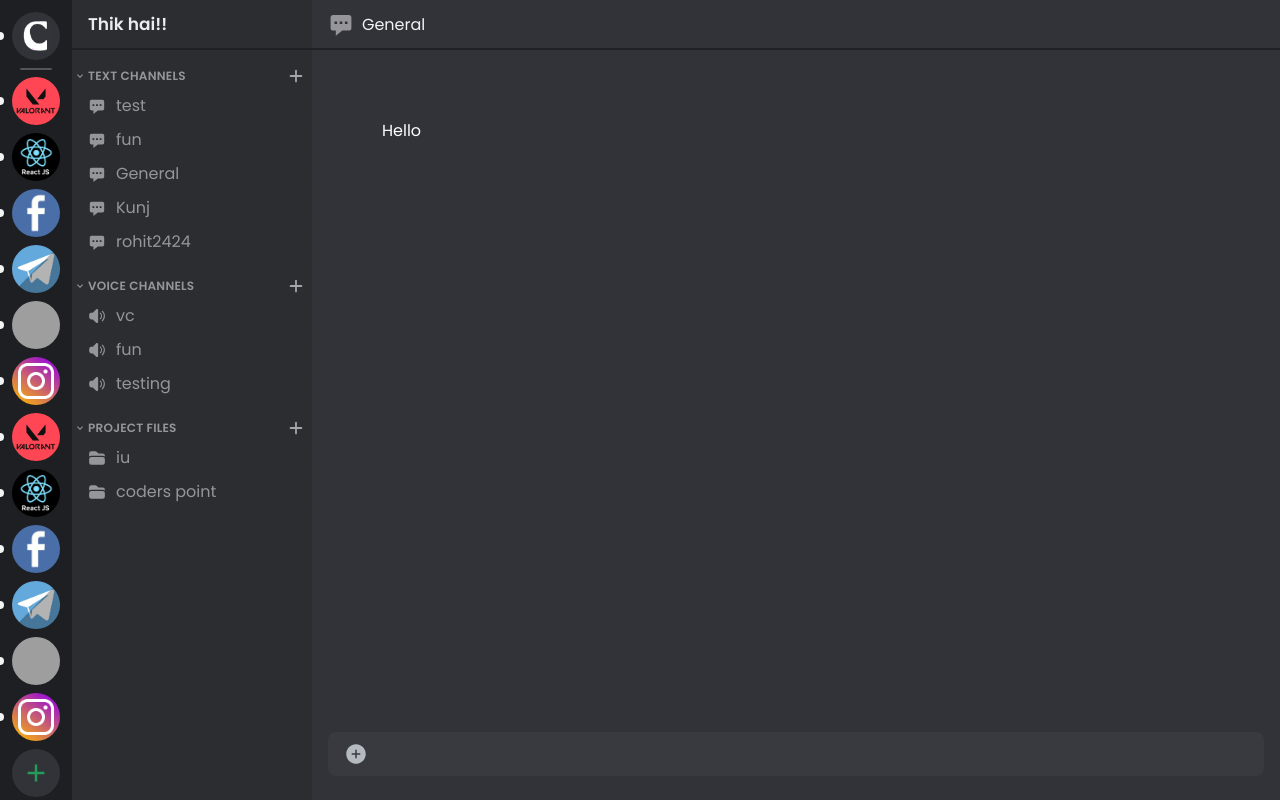
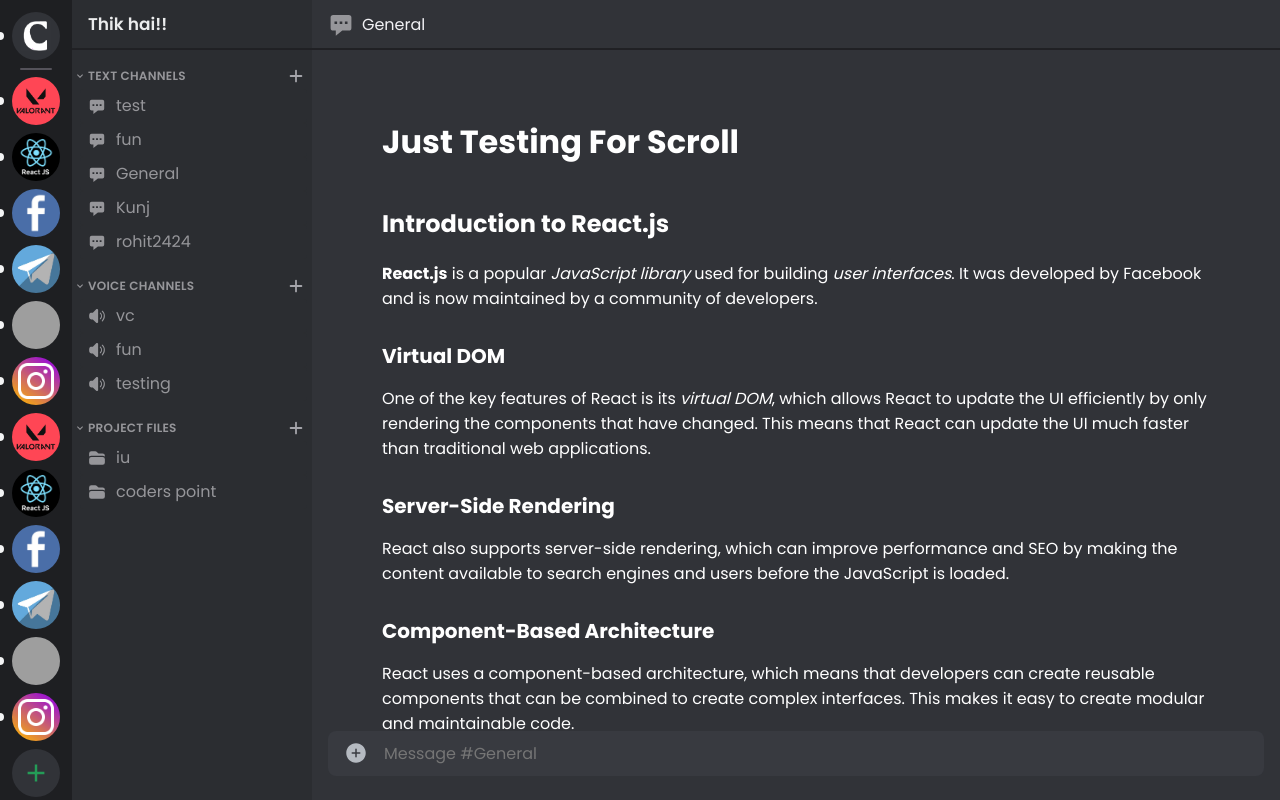
Before and after one commit to KUNJ1311/Coders-Point, a React (Create React App) app in the folder Frontend/: page /mainapp in a window 1280 px wide. Built offline with nearby package versions, Linux system fonts and the light colour scheme; sample sign-in values are in the browser's storage; grey boxes are pictures that could not be loaded.

Commit message:
main app design changes

```diff
--- a/Frontend/src/App.js
+++ b/Frontend/src/App.js
@@ -11,12 +11,11 @@ function App() {
 		<>
 			<UserState>
 				<Router>
-					<ToastContainer position="top-right" autoClose={5000} hideProgressBar={false} newestOnTop={false} closeOnClick rtl={false} pauseOnFocusLoss draggable pauseOnHover theme="light" />
+					<ToastContainer position="top-right" autoClose={5000} hideProgressBar={false} newestOnTop={false} closeOnClick rtl={false} draggable pauseOnHover theme="light" />
 					<Routes>
 						<Route exact path="/" element={<Home />} />
 						<Route path="/login" element={<Login />} />
 						{/* Authorized Routes */}
-
 						<Route
 							path="/mainapp"
 							element={
--- a/Frontend/src/components/MainApp/Discover/discover.css
+++ b/Frontend/src/components/MainApp/Discover/discover.css
@@ -58,14 +58,10 @@
 	overflow-y: scroll;
 	padding-right: 5px;
 	scrollbar-width: none;
-	-ms-overflow-style: none;
 	scroll-behavior: smooth;
 	position: relative;
-	-webkit-box-sizing: border-box;
 	box-sizing: border-box;
 	min-height: 0;
-	-webkit-box-flex: 1;
-	-ms-flex: 1 1 auto;
 	flex: 1 1 auto;
 }
 
@@ -83,25 +79,16 @@
 
 .wrapperCommon {
 	position: relative;
-	-webkit-box-sizing: border-box;
 	box-sizing: border-box;
 	height: 24px;
 	padding-left: 16px;
-	display: -webkit-box;
-	display: -ms-flexbox;
 	display: flex;
-	-webkit-box-align: center;
-	-ms-flex-align: center;
 	align-items: center;
-	-webkit-box-pack: justify;
-	-ms-flex-pack: justify;
 	justify-content: space-between;
 	font-size: 13px;
 }
 
 .channels-content {
-	-webkit-box-flex: 1;
-	-ms-flex: 1 1 auto;
 	flex: 1 1 auto;
 	overflow: hidden;
 }
--- a/Frontend/src/components/MainApp/Groups/Groups.js
+++ b/Frontend/src/components/MainApp/Groups/Groups.js
@@ -101,10 +101,11 @@ const Groups = () => {
 				</div>
 				{/* Plus */}
 				<div className="d-flex flex-col w-full align-c">
-					<div width="48px" height="48px" className="mb-2 cursor-pointer groups-svg-border">
+					<div id="add-tooltip" data-tooltip-offset={20} width="48px" height="48px" className="mb-2 cursor-pointer groups-svg-border">
 						<svg className="d-flex object-cover round plus-svg" fill="#249c57" width="48px" height="48px" viewBox="0 0 1024 1024" xmlns="http://www.w3.org/2000/svg">
 							<path d="M486 691h52V538h153v-52H538V333h-52v153H333v52h153z" />
 						</svg>
+						<Tooltip anchorSelect="#add-tooltip" place="right" content="Add Group" id="tooltip" />
 					</div>
 				</div>
 			</div>
--- a/Frontend/src/components/MainApp/Maincontent/MainContent.js
+++ b/Frontend/src/components/MainApp/Maincontent/MainContent.js
@@ -1,8 +1,15 @@
-import React from "react";
+import React, { useEffect, useState } from "react";
 import "./maincontent.css";
 import { HiChatAlt } from "react-icons/hi";
 import { IoAddCircle } from "react-icons/io5";
 const MainContent = () => {
+	const [value, setValue] = useState("");
+
+	function handleChange(event) {
+		setValue(event.target.value);
+		event.target.style.height = "auto";
+		event.target.style.height = `${event.target.scrollHeight}px`;
+	}
 	return (
 		<>
 			<div className="maincontent">
@@ -20,16 +27,46 @@ const MainContent = () => {
 					<div style={{ overflow: "auto", display: "flex", flex: "1 1 auto", flexDirection: "column" }}>
 						<div className="chat-area">
 							<div style={{ color: "white", padding: "70px" }}>
-								Hello
+								<h1>Just Testing For Scroll</h1>
+								<h2 style={{ marginTop: "40px", marginBottom: "20px", fontSize: "24px" }}>Introduction to React.js</h2>
+
+								<p style={{ marginBottom: "20px" }}>
+									<strong>React.js</strong> is a popular <em>JavaScript library</em> used for building <em>user interfaces</em>. It was developed by Facebook and is now maintained by a community of developers.
+								</p>
+
+								<h3 style={{ marginTop: "30px", marginBottom: "15px", fontSize: "20px" }}>Virtual DOM</h3>
+
+								<p style={{ marginBottom: "20px" }}>
+									One of the key features of React is its <em>virtual DOM</em>, which allows React to update the UI efficiently by only rendering the components that have changed. This means that React can update the UI much faster than traditional web applications.
+								</p>
+
+								<h3 style={{ marginTop: "30px", marginBottom: "15px", fontSize: "20px" }}>Server-Side Rendering</h3>
+
+								<p style={{ marginBottom: "20px" }}>React also supports server-side rendering, which can improve performance and SEO by making the content available to search engines and users before the JavaScript is loaded.</p>
+
+								<h3 style={{ marginTop: "30px", marginBottom: "15px", fontSize: "20px" }}>Component-Based Architecture</h3>
+
+								<p style={{ marginBottom: "20px" }}>React uses a component-based architecture, which means that developers can create reusable components that can be combined to create complex interfaces. This makes it easy to create modular and maintainable code.</p>
+
+								<h3 style={{ marginTop: "30px", marginBottom: "15px", fontSize: "20px" }}>Declarative Programming Model</h3>
+
+								<p style={{ marginBottom: "20px" }}>React has a declarative programming model, which allows developers to describe how the UI should look at any given time, rather than how to change it over time. This makes it easier to reason about the behavior of the UI and to debug problems.</p>
+
+								<p>Overall, React is a powerful and flexible library that is widely used for building modern web applications. Whether you're building a simple website or a complex web application, React can help you to build interfaces that are fast, responsive, and easy to maintain.</p>
 								<div className="invi-block"></div>
 							</div>
 						</div>
 						<form className="chat-form">
 							<div className="chat-input">
-								<div style={{ display: "flex", alignItems: "center", flex: "0 0 auto" }}>
-									<button className="add-btn">
-										<IoAddCircle />
-									</button>
+								<div className="auto-height">
+									<div style={{ display: "flex", alignItems: "flex-start", flex: "0 0 auto" }}>
+										<button className="add-btn">
+											<IoAddCircle />
+										</button>
+									</div>
+									<div style={{ display: "flex", alignItems: "center", flex: "1 1 auto", minHeight: "44px" }}>
+										<textarea value={value} onChange={handleChange} rows={1} type="text" placeholder="Message #General" />
+									</div>
 								</div>
 							</div>
 						</form>
--- a/Frontend/src/components/MainApp/Maincontent/maincontent.css
+++ b/Frontend/src/components/MainApp/Maincontent/maincontent.css
@@ -11,6 +11,7 @@
 	flex-direction: column;
 	flex: 1 1 auto;
 }
+
 .maincontent section {
 	position: relative;
 	flex: 0 0 auto;
@@ -20,6 +21,7 @@
 	color: #f2f2f5;
 	box-shadow: 0 1px 0 #202124, 0 1.5px 0 #202124, 0 2px 0 #202124;
 }
+
 .maincontent-title {
 	position: relative;
 	flex: 1 1 auto;
@@ -28,12 +30,14 @@
 	min-width: 0;
 	overflow: hidden;
 }
+
 .maincontent-title div {
 	align-items: center;
 	display: flex;
 	position: relative;
 	margin-inline: 8px;
 }
+
 .maincontent main {
 	min-width: 0;
 	min-height: 0;
@@ -44,21 +48,45 @@
 	align-items: stretch;
 	position: relative;
 }
+
 .big-type-svg {
 	position: relative;
 	width: 26px;
 	height: 26px;
 }
+
 .chat-area {
-	overflow: auto;
+	overflow-y: scroll;
+	overflow-x: hidden;
+	scrollbar-width: 7px;
+	scrollbar-color: #2b2d31 !important;
 	position: relative;
 	display: flex;
 	flex: 1 1 auto;
 	z-index: 0;
 }
+
+.chat-area::-webkit-scrollbar {
+	width: 18px;
+	height: 18px;
+}
+
+.chat-area::-webkit-scrollbar-track {
+	background-color: #2b2d31;
+	border-radius: 15px;
+	background-clip: padding-box;
+	border: 5px solid transparent;
+}
+
+.chat-area::-webkit-scrollbar-thumb {
+	background-color: #1a1b1e;
+	border-radius: 15px;
+	border: 5px solid transparent;
+	background-clip: padding-box;
+}
+
 .chat-form {
 	background-color: #313338;
-	overflow: auto;
 	display: flex;
 	flex: 0 0 auto;
 	padding-inline: 16px;
@@ -73,9 +101,45 @@
 	width: 100%;
 	text-indent: 0;
 	border-radius: 8px;
-	height: 44px;
 }
-
+.chat-input textarea {
+	padding: 10px 10px 10px 0;
+	background-color: transparent;
+	display: flex;
+	flex: 1 1 auto;
+	font-size: 16px;
+	color: #b5bac1;
+	font-family: var(--app-font);
+	border: none;
+	outline: none;
+	resize: none;
+	font-weight: 400;
+	max-height: 50vh;
+	overflow-x: hidden;
+	overflow-y: auto;
+}
+.auto-height {
+	display: flex;
+	flex: 1 1 auto;
+	max-height: 50vh;
+	border-radius: 8px;
+}
+.chat-input textarea::-webkit-scrollbar {
+	width: 12px;
+	height: 12px;
+}
+.chat-input textarea::-webkit-scrollbar-track {
+	border-radius: 8px;
+	background-clip: padding-box;
+	border: 4px solid transparent;
+	background: transparent;
+}
+.chat-input textarea::-webkit-scrollbar-thumb {
+	background-color: #1a1b1e;
+	border-radius: 8px;
+	border: 4px solid transparent;
+	background-clip: padding-box;
+}
 .add-btn {
 	padding: 10px 16px;
 	position: relative;
@@ -90,14 +154,17 @@
 	border-radius: 3px;
 	font-size: 18px;
 }
+
 .add-btn:hover svg {
 	fill: white;
 }
+
 .add-btn svg {
 	fill: #b5bac1;
 	width: 24px;
 	height: 24px;
 }
+
 .invi-block {
 	display: block;
 	height: 30px;
--- a/Frontend/src/index.css
+++ b/Frontend/src/index.css
@@ -7,6 +7,8 @@
 	--grad-clr2: #243b55;
 	--app-font: "Poppins", sans-serif;
 	--second-font: "Roboto Slab", serif;
+	--toastify-text-color-light: #2f2f2f !important;
+	--toastify-font-family: var(--second-font) !important;
 }
 
 body {
@@ -46,15 +48,19 @@ button {
 										scroll-bar
 -----------------------------------------------------------*/
 ::-webkit-scrollbar {
-	width: 5px;
+	width: 6px;
+	height: 6px;
 }
 
 ::-webkit-scrollbar-track {
 	background-color: #2b2d31;
+	border-radius: 5px;
+	border: 2px solid transparent;
 }
 
 ::-webkit-scrollbar-thumb {
 	background-color: #2b2d31;
+	border: 2px solid transparent;
 	border-radius: 5px;
 }
 
```
Also changed, not shown: 1 other file (tests, documents, lock files or other folders).
